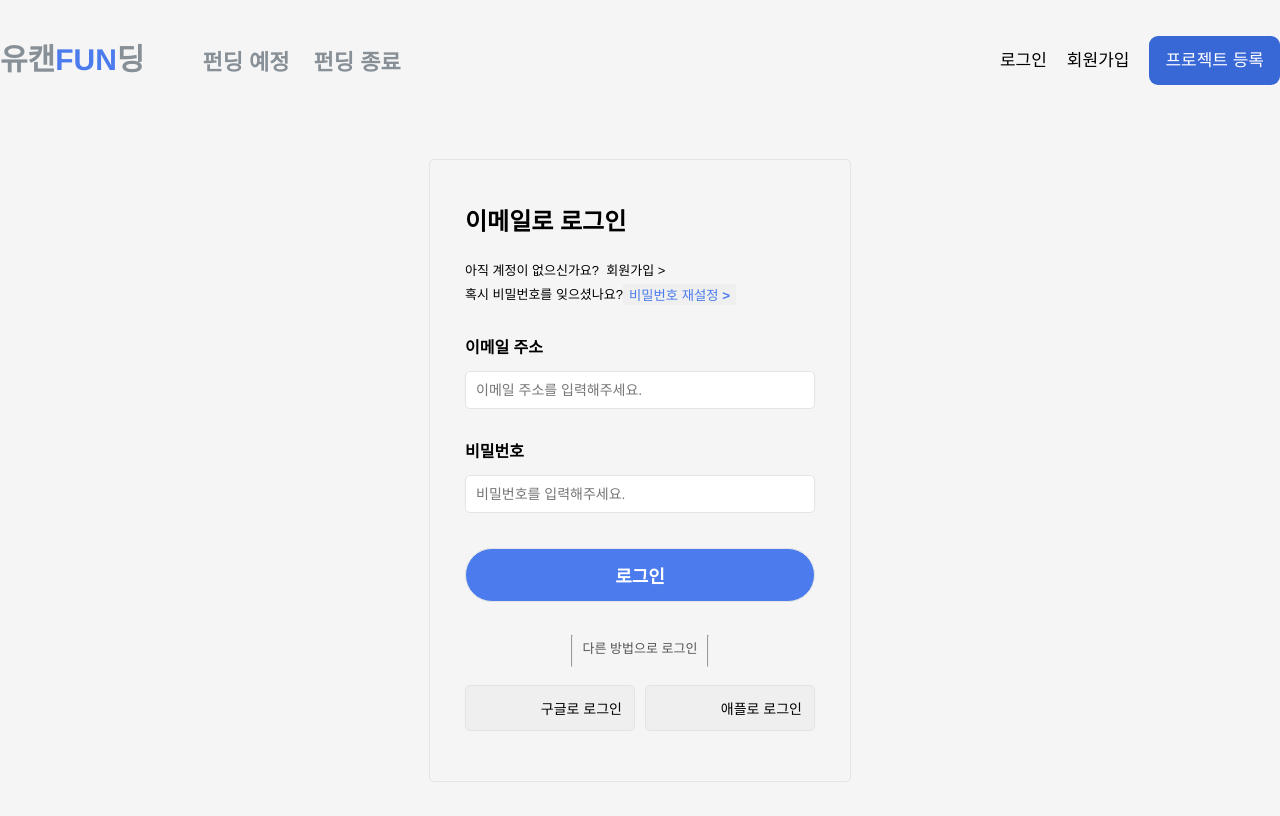
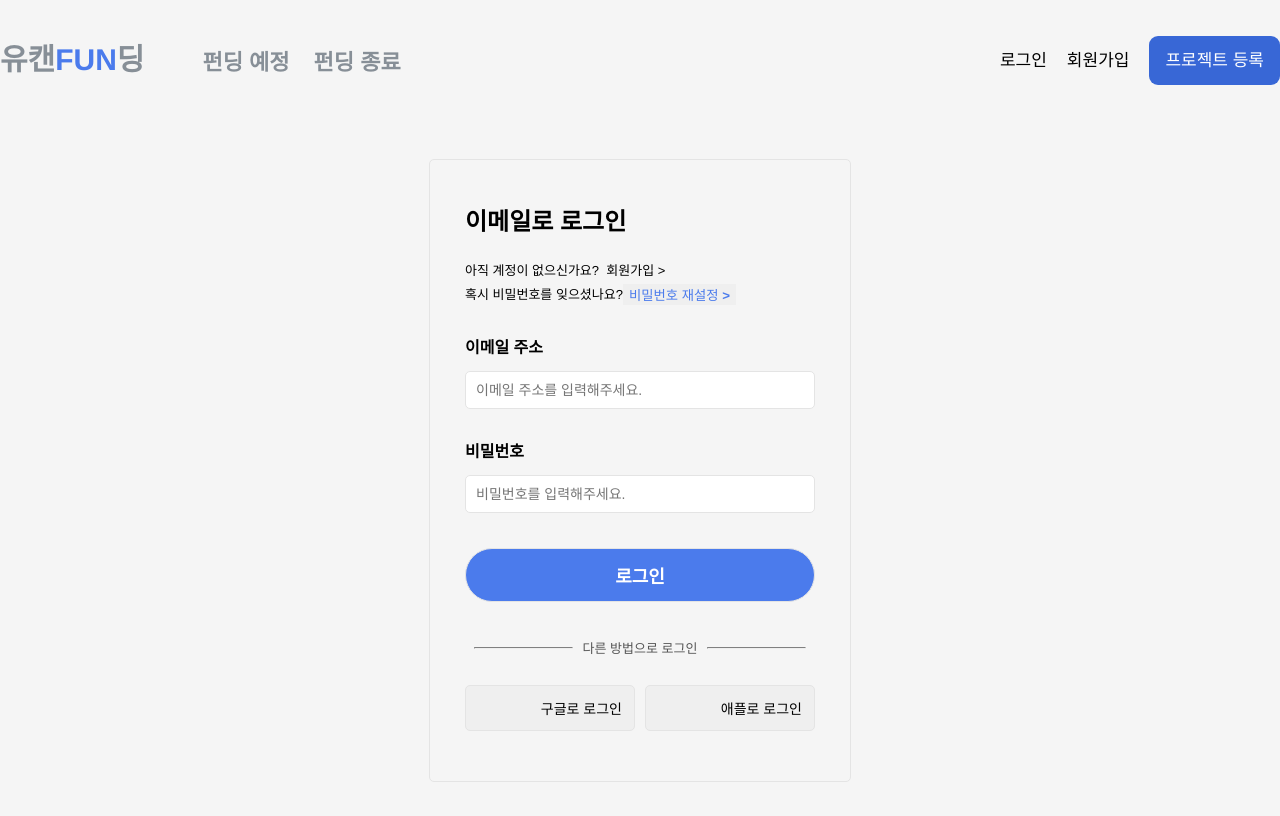
Before and after one commit to MyNameSieun/YouCanFunding, a React (Create React App) app: page /login in a window 1280 px wide. Shown: the top 816 px of the page. Built offline with nearby package versions, Linux system fonts and the light colour scheme; no server answers.

Commit message:
Design: hr 태그 추가

```diff
--- a/src/pages/Login.jsx
+++ b/src/pages/Login.jsx
@@ -314,6 +314,13 @@
 const LoginWithOtherMethodPTag = styled.div`
   display: flex;
 
+  & hr {
+    margin-top: 20px;
+    width: 97px;
+    height: 0px;
+    border-top: 0.5px solid rgba(0, 0, 0, 0.479);
+  }
+
   & p {
     padding: 10px;
     margin: 5px auto 10px auto;
--- a/src/pages/SignUp.jsx
+++ b/src/pages/SignUp.jsx
@@ -469,6 +469,13 @@
 const SignUpWithOtherMethodPTag = styled.div`
   display: flex;
 
+  & hr {
+    margin-top: 20px;
+    width: 90px;
+    height: 0px;
+    border-top: 0.5px solid rgba(0, 0, 0, 0.479);
+  }
+
   & p {
     padding: 10px;
     margin: 5px auto 10px auto;
```
